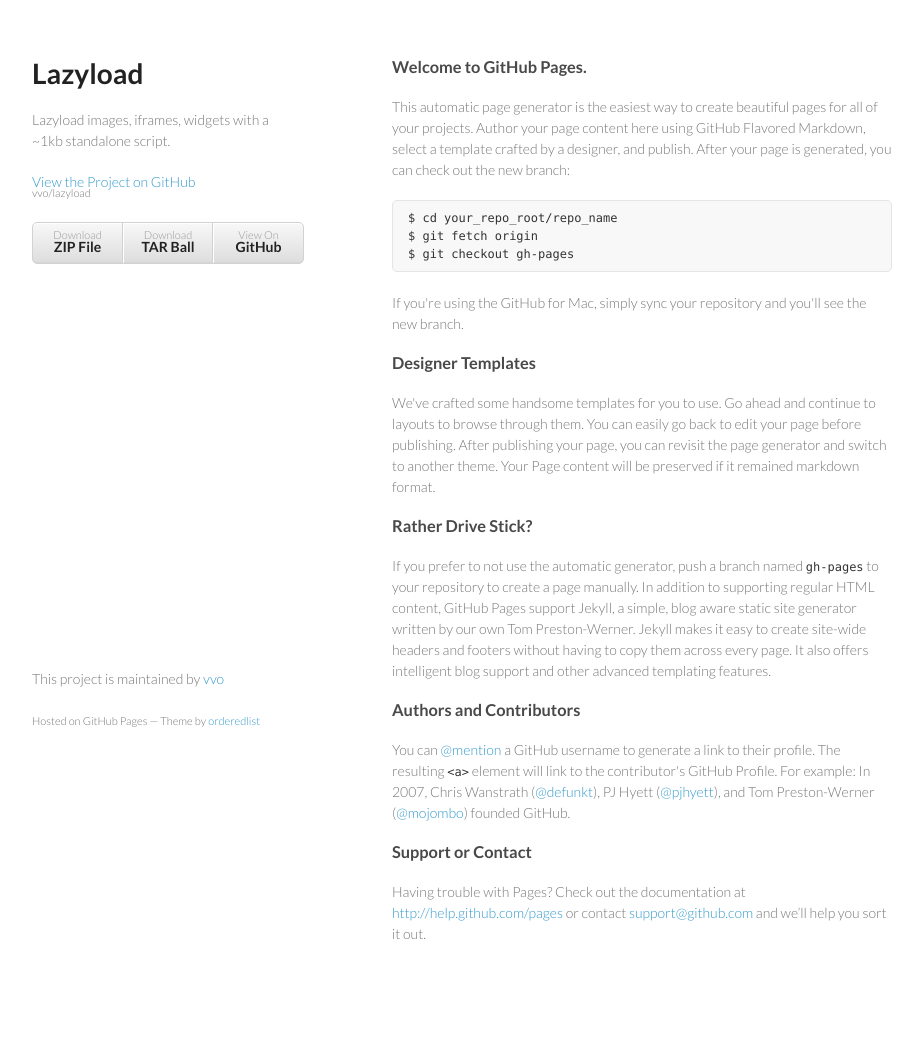
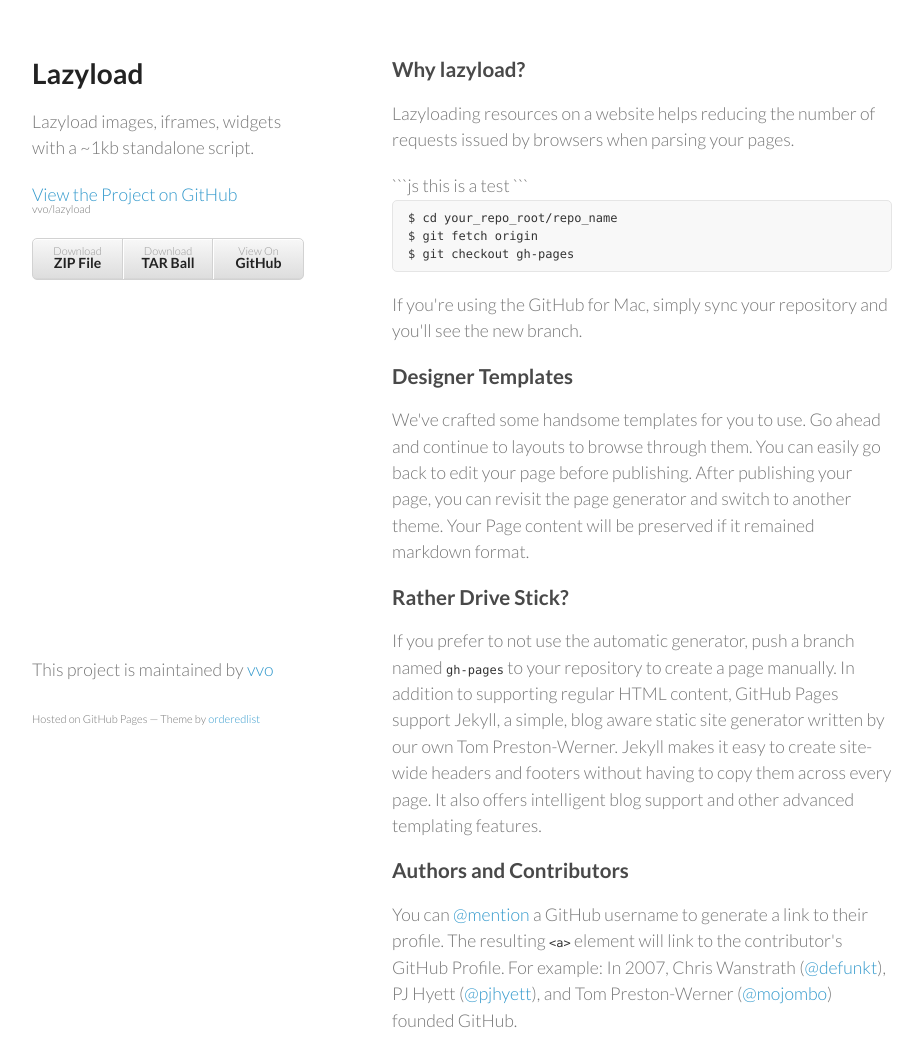
Before and after one commit to vvo/lazyload, a plain HTML site: page index.html in a window 1280 px wide. Shown: the top 1037 px of the page, without its empty margins (178-1101 px from the left). Before the commit the page ends 1014 px from the top, so only its background shows below. Drawn offline with Linux system fonts and the light colour scheme.

Commit message:
gh pages test

````diff
--- a/index.html
+++ b/index.html
@@ -20,7 +20,6 @@
 
         <p class="view"><a href="https://github.com/vvo/lazyload">View the Project on GitHub <small>vvo/lazyload</small></a></p>
 
-
         <ul>
           <li><a href="https://github.com/vvo/lazyload/zipball/master">Download <strong>ZIP File</strong></a></li>
           <li><a href="https://github.com/vvo/lazyload/tarball/master">Download <strong>TAR Ball</strong></a></li>
@@ -29,9 +28,14 @@
       </header>
       <section>
         <h3>
-<a name="welcome-to-github-pages" class="anchor" href="#welcome-to-github-pages"><span class="octicon octicon-link"></span></a>Welcome to GitHub Pages.</h3>
+<a name="Why lazyload?" class="anchor" href="#Why lazyload?"><span class="octicon octicon-link"></span></a>Why lazyload?</h3>
 
-<p>This automatic page generator is the easiest way to create beautiful pages for all of your projects. Author your page content here using GitHub Flavored Markdown, select a template crafted by a designer, and publish. After your page is generated, you can check out the new branch:</p>
+<p>Lazyloading resources on a website helps reducing the number of requests
+issued by browsers when parsing your pages.</p>
+
+```js
+this is a test
+```
 
 <pre><code>$ cd your_repo_root/repo_name
 $ git fetch origin
--- a/stylesheets/styles.css
+++ b/stylesheets/styles.css
@@ -5,6 +5,7 @@
   font:14px/1.5 Lato, "Helvetica Neue", Helvetica, Arial, sans-serif;
   color:#777;
   font-weight:300;
+  font-size: 110%;
 }
 
 h1, h2, h3, h4, h5, h6 {
````
